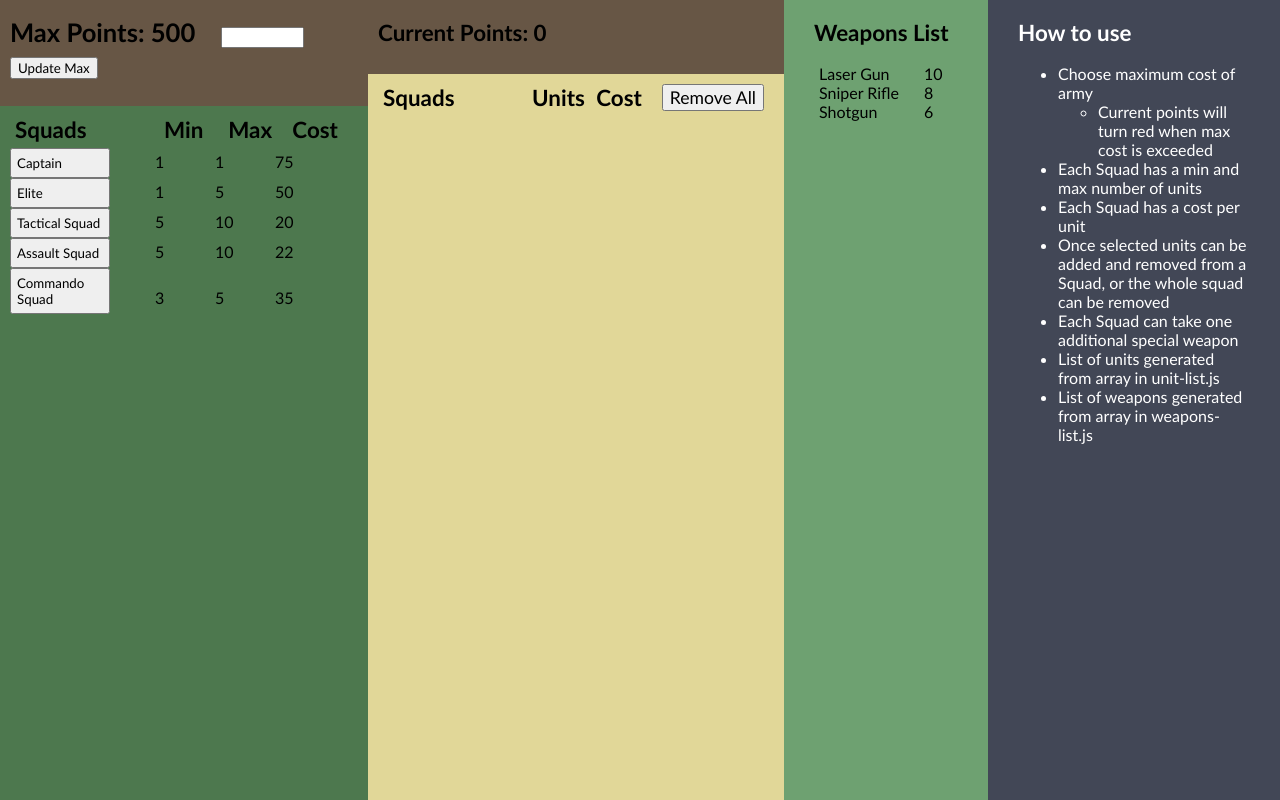
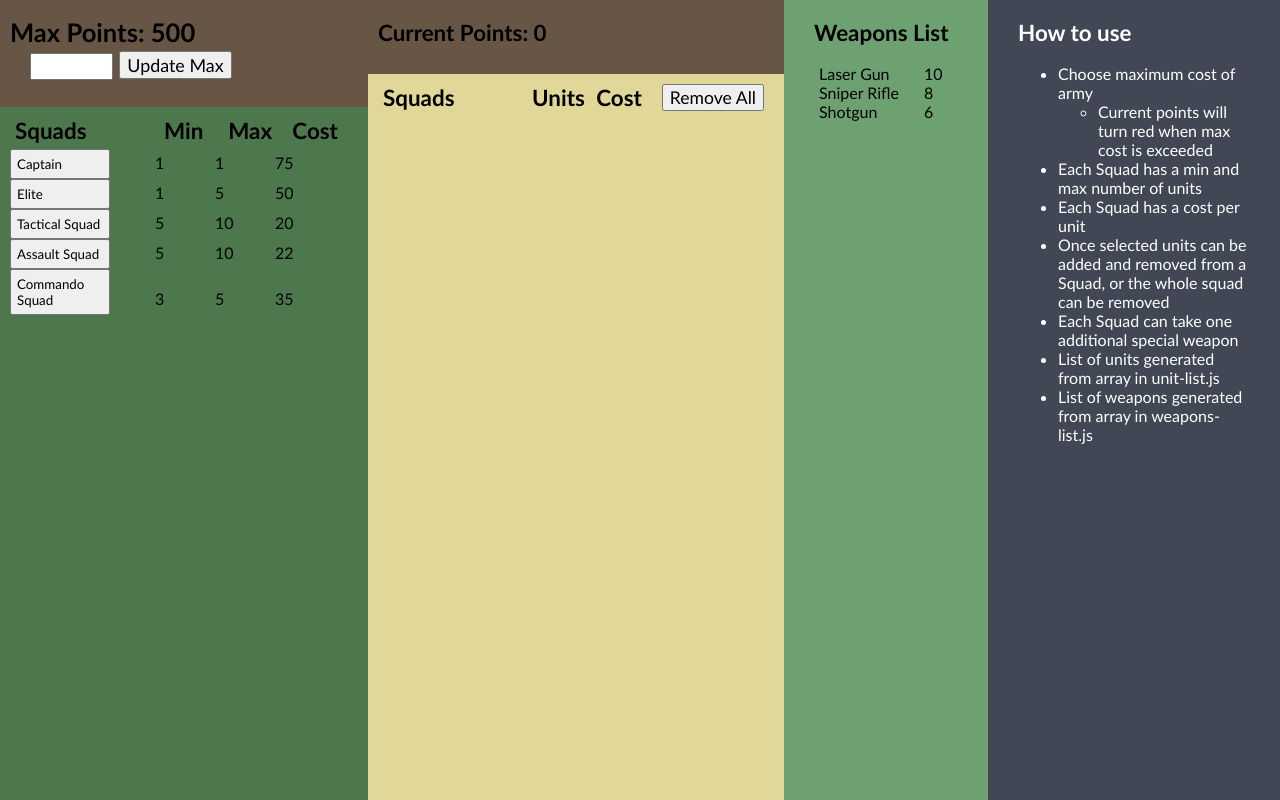
Before and after one commit to pjr94/army-builder, a website: page index.html in a window 1280 px wide. Drawn offline with Linux system fonts and the light colour scheme.

Commit message:
max points no wrap
-Make max points stay on same line when big number is entered

```diff
--- a/index.html
+++ b/index.html
@@ -12,8 +12,11 @@
         <div class="unit-options">
             <div class="top">
                 <h1>Max Points: <span id="max-points"></span>
-                    <input type="text" id="maxInput" value="">
-                    <button onclick="updateMaxPoints()">Update Max</button>
+                    <div class="max">
+                        <input class="max-entry" type="text" id="maxInput" value="">
+                        <button class="max-entry" onclick="updateMaxPoints()">Update Max</button>
+                    </div>
+
                 </h1></div>
                 <div class="options">
                     <h2 class="column width140">Squads</h2>
@@ -35,7 +38,7 @@
                     <h2 class="column width140">Squads</h2>
                     <h2 class="column">Units</h2>
                     <h2 class="column">Cost</h2>
-                    <button class="remove-all-button" onclick="removeAll()">Remove All</button>
+                    <button class="remove-all-button float-right" onclick="removeAll()">Remove All</button>
                 </div>
 
 
--- a/main.js
+++ b/main.js
@@ -21,6 +21,7 @@ function updateMaxPoints(){
         document.getElementById("max-points").innerHTML = maxPoints;
         document.getElementById("maxInput").value = "";
     }
+    updatePoints();
 }
 
 // Holds info on each squad (not each individual unit)
--- a/style.css
+++ b/style.css
@@ -31,6 +31,10 @@ h2{
 }
 p, li{
 
+}
+
+.float-right{
+    float: right;
 }
 
 
@@ -98,7 +102,7 @@ p, li{
     padding: 10px;
     margin-left: -10px;
     margin-top: -10px;
-  /*  min-height: 60px; */
+    /*  min-height: 60px; */
 }
 .top-mid{
     background-color:  	#675645;
@@ -106,11 +110,19 @@ p, li{
     padding: 10px;
     margin-left: -10px;
     margin-top: -10px;
- /*  min-height: 70px;*/
+    /*  min-height: 70px;*/
 }
 
 .remove-all-button{
-    float: right;
     margin-right: 20px;
     font-size: 1.1em;
 }
+
+.max{
+    display: inline;
+    white-space:nowrap;
+}
+
+.max-entry{
+    font-size: 0.7em;
+}
```
